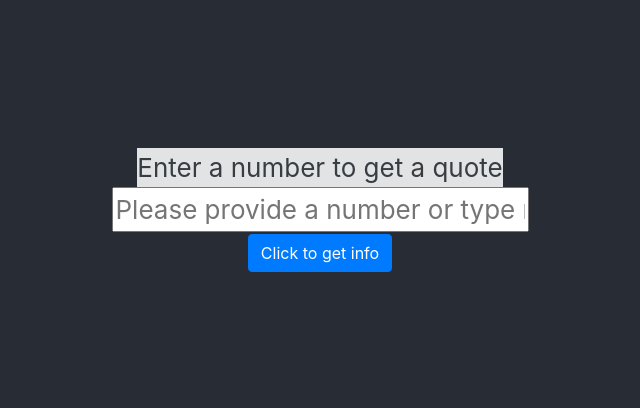
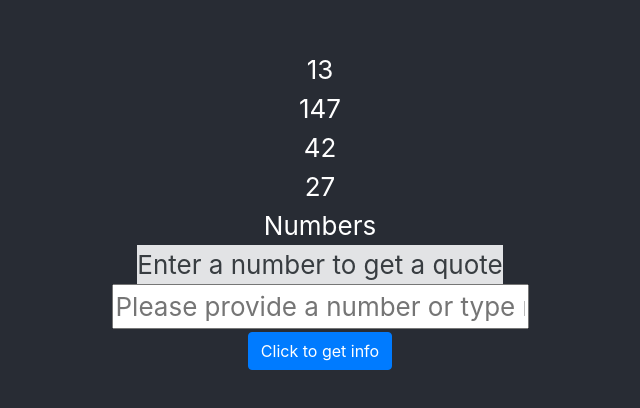
Before and after one commit to mrkamlesh/React-Redux-Saga-Numbers-API, a React (Create React App) app: page / in a window 1280 px wide. Shown: the part 190-598 px from the top of the page, without its empty margins (320-960 px from the left). Built offline with nearby package versions, Linux system fonts and the light colour scheme.

Commit message:
wrote header

```diff
--- a/src/components/App.js
+++ b/src/components/App.js
@@ -7,6 +7,7 @@ import Message from "./Message";
 import Error from "./Error";
 import Fetching from "./Fetching";
 import Init from "./Init";
+import Header from "./Header";
 
 class App extends React.Component {
   constructor(props) {
@@ -22,6 +23,7 @@ class App extends React.Component {
     return (
       <div className="App">
         <header className="App-header">
+          <Header />
           {message && <Message message={message} />}
           {error && <Error error={error} />}
           {fetching && <Fetching />}
--- /dev/null
+++ b/src/components/Header.js
@@ -0,0 +1,23 @@
+import React from "react";
+
+export default function Header(props) {
+  return (
+    <>
+      <div className="header">
+        <section className="number" id="no-a">
+          13
+        </section>
+        <section className="number" id="no-b">
+          147
+        </section>
+        <section className="number" id="no-c">
+          42
+        </section>
+        <section className="number" id="no-d">
+          27
+        </section>
+      </div>
+      <div className="subheader">Numbers</div>
+    </>
+  );
+}
```
